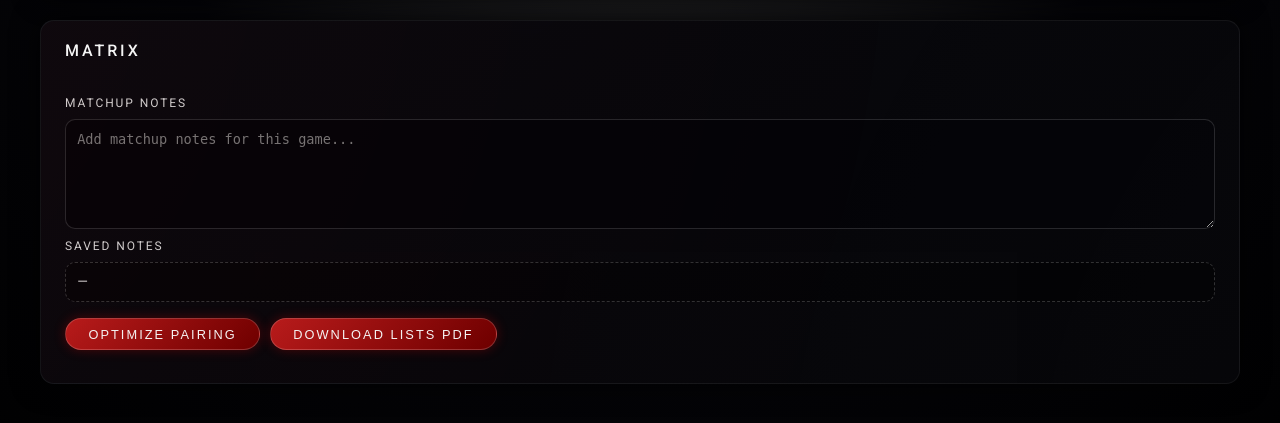
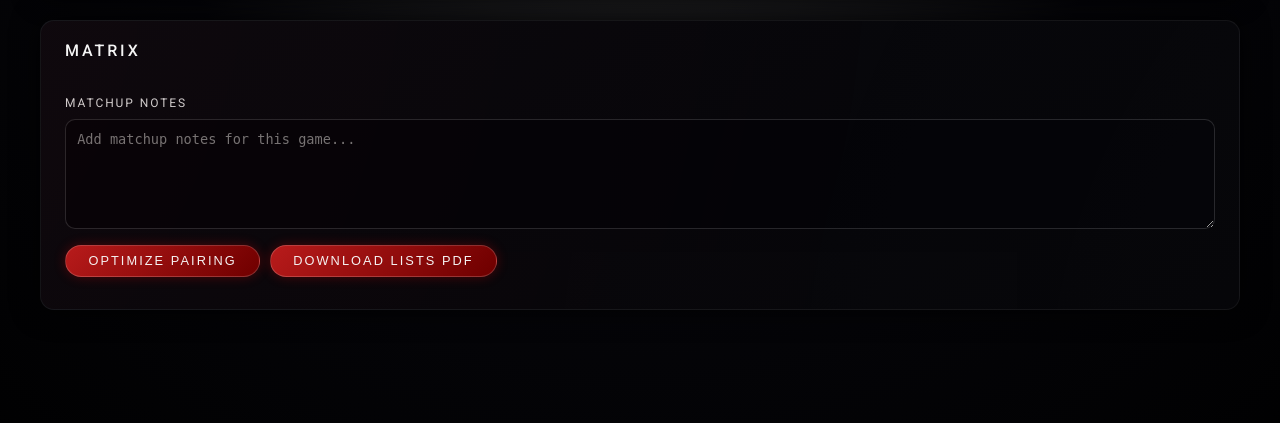
Before and after one commit to LeCastorFou/wh40k-pairing-engine, a Flask app: page /games/1/matrix in a window 1280 px wide. Shown: the part 257-680 px from the top of the page. Run offline with Flask 3, Linux system fonts and the light colour scheme; the visitor is signed in with stand-in values (Sample User, id 1); parts of the project's set-up code (start-up, migrations or seed data) failed here and were passed over.

Commit message:
remove useless saved notes

```diff
--- a/static/js/game_matrix.js
+++ b/static/js/game_matrix.js
@@ -93,8 +93,6 @@ function setCommentUI(comment) {
   gComment = comment || "";
   const input = document.getElementById("matrix-comment-input");
   if (input) input.value = gComment;
-  const display = document.getElementById("matrix-comment-display");
-  if (display) display.textContent = gComment.trim() ? gComment : "—";
 }
 
 function applyStateToButton(btn, stateKey) {
--- a/templates/game_matrix.html
+++ b/templates/game_matrix.html
@@ -418,8 +418,6 @@
       <div class="notes-block">
         <div class="notes-label">Matchup notes</div>
         <textarea id="matrix-comment-input" class="notes-input" placeholder="Add matchup notes for this game..."></textarea>
-        <div class="notes-label">Saved notes</div>
-        <div id="matrix-comment-display" class="notes-display">—</div>
       </div>
 
     <div style="margin-top: 1rem; display:flex; gap: .6rem; flex-wrap: wrap;">
```
